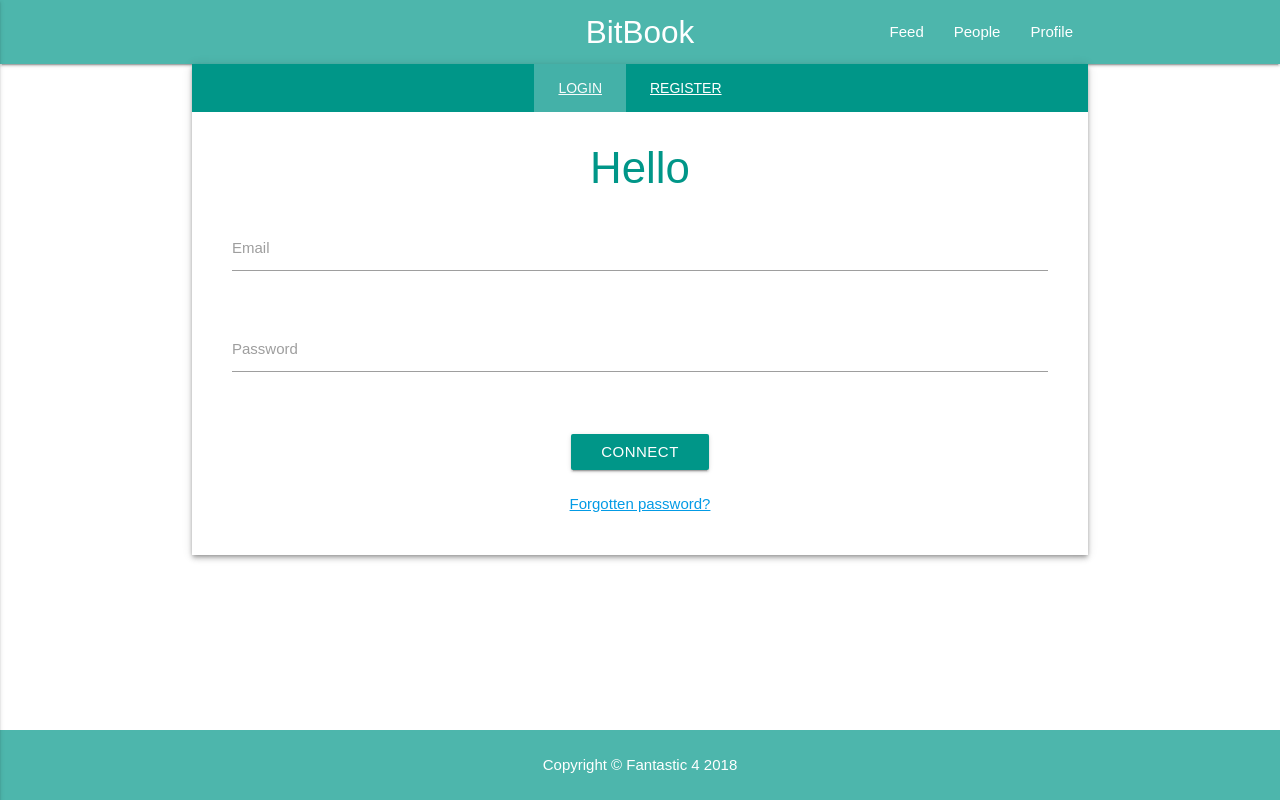
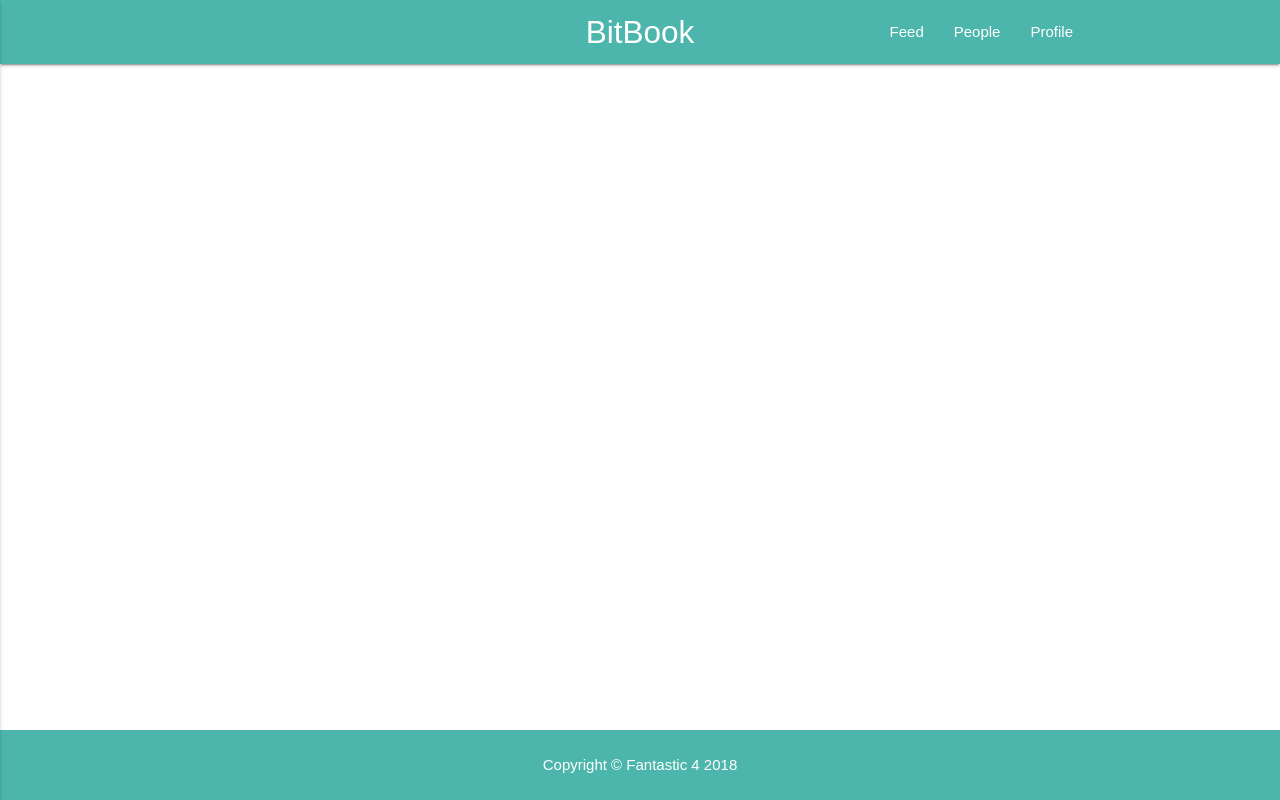
Before and after one commit to brankonole/bit-book, a React (Create React App) app: page /people#/home in a window 1280 px wide. Built offline with nearby package versions, Linux system fonts and the light colour scheme.

Commit message:
Register part 1

```diff
--- a/package.json
+++ b/package.json
@@ -10,7 +10,8 @@
     "react-modal": "^3.3.2",
     "react-router": "^4.2.0",
     "react-router-dom": "^4.2.2",
-    "react-scripts": "1.1.1"
+    "react-scripts": "1.1.1",
+    "react-tabs": "^2.2.1"
   },
   "scripts": {
     "start": "react-scripts start",
--- a/src/app/App.js
+++ b/src/app/App.js
@@ -24,7 +24,8 @@ class App extends Component {
             <Route exact path='/feed' component={Feed}/>
             {/*dodati type i id, da bi smo mogli da fetchujemo single postove*/}
             <Route exact path="/feed/:type/:id" component={SingleFeed}/>
-            <Route exact path="/home" component={LoginRegister}/>
+            <Route exact path="/login" component={LoginRegister}/>
+            <Route exact path="/register" component={LoginRegister}/>
             {/* <Redirect from="/" to="/home" /> */}
             <Route exact path='/' component={Feed}/>
             {/* SingleUserPage leads you to profile of some user other than you*/}
--- a/src/app/pages/login_register/LoginRegister.js
+++ b/src/app/pages/login_register/LoginRegister.js
@@ -1,32 +1,88 @@
 import React, { Component } from "react";
+import { Link } from 'react-router-dom';
+import { Tab, Tabs, TabList, TabPanel } from 'react-tabs';
+
+import { dataService } from '../../../services/DataService';
 
 import "./css/Login.css"
 
 class LoginRegister extends Component {
 	constructor(props) {
-		super(props)
+		super(props);
+		this.state = {
+			firstNameInputVal: '',
+			lastNameInputVal: '',
+			emailInputVal: '',
+			passInputVal: ''
 		}
+	}
+
+	//pokupiti vrednosti pakovati u objekat kad pozovemo Login Register prosledimo objekat
+
+	registerUser = () => {
+		let data = {
+			"username": this.state.emailInputVal,
+			"password": this.state.passInputVal,
+			"name": this.state.firstNameInputVal,
+			"email": this.state.emailInputVal
+		}
+
+		dataService.fetchRegister(data)
+			.then(res => {
+				sessionStorage.setItem('user', JSON.stringify(res));
+			})
+	}
+
+	addFirstName = (e) => {
+		this.setState({
+			firstNameInputVal: e.target.value
+		})
+	}
+
+	addLastName = (e) => {
+		this.setState({
+			lastNameInputVal: e.target.value
+		})
+	}
+
+	addEmail = (e) => {
+		this.setState({
+			emailInputVal: e.target.value
+		})
+	}
+
+	addPassword = (e) => {
+		this.setState({
+			passInputVal: e.target.value
+		})
+	}
+
 	render() {
+		console.log(this.state.firstNameInputVal);
+
 		return (
 			<div className="container white z-depth-2">
-				<ul className="tabs teal">
-					<li className="tab col s3"><a className="white-text active" href="login">login</a></li>
-					<li className="tab col s3"><a className="white-text" href="#register">register</a></li>
-				</ul>
+
+				<Tabs className='tab-demo z-depth-1'>
+					<TabList className='tabs tab-demo z-depth-1'>
+						<Tab className='tab'><Link to='/login' className='LoginRegister-link'>Login</Link></Tab>
+						<Tab className='tab'><Link to='/register' className='LoginRegister-link'>Register</Link></Tab>
+					</TabList>
+					<TabPanel>
 						<div id="login" className="col s12">
 							<form className="col s6">
 								<div className="form-container">
 									<h3 className="teal-text">Hello</h3>
 									<div className="row">
 										<div className="input-field col s12">
-									<input id="email" type="email" className="validate" />
-									<label for="email">Email</label>
+											<input type="email" className="validate" />
+											<label htmlFor="email">Email</label>
 										</div>
 									</div>
 									<div className="row">
 										<div className="input-field col s12">
-									<input id="password" type="password" className="validate" />
-									<label for="password">Password</label>
+											<input type="password" className="validate" />
+											<label htmlFor="password">Password</label>
 										</div>
 									</div>
 									<br />
@@ -39,40 +95,47 @@ class LoginRegister extends Component {
 								</div>
 							</form>
 						</div>
+					</TabPanel>
+					<TabPanel>
 						<div id="register" className="col s12">
 							<form className="col s12">
 								<div className="form-container">
 									<h3 className="teal-text">Welcome</h3>
 									<div className="row">
 										<div className="input-field col s12">
-									<input id="last_name" type="text" className="validate" />
-									<label for="last_name">First Name</label>
+											<input id="first_name" type="text" className="validate" onChange={this.addFirstName}/>
+											<label htmlFor="first_name">First Name</label>
 										</div>
 									</div>
 									<div className="row">
 										<div className="input-field col s12">
-									<input id="email" type="email" className="validate" />
-									<label for="email">Email</label>
+											<input id="last_name" type="text" className="validate" onChange={this.addLastName} />
+											<label htmlFor="last_name">Last Name</label>
 										</div>
 									</div>
 									<div className="row">
 										<div className="input-field col s12">
-									<input id="password" type="password" className="validate" />
-									<label for="password">Password</label>
+											<input type="email" className="validate" onChange={this.addEmail}/>
+											<label htmlFor="email">Email</label>
+										</div>
+									</div>
+									<div className="row">
+										<div className="input-field col s12">
+											<input type="password" className="validate" onChange={this.addPassword}/>
+											<label htmlFor="password">Password</label>
 										</div>
 									</div>
 									<center>
-								<button className="btn waves-effect waves-light teal" type="submit" name="action">Submit</button>
+										<button className="btn waves-effect waves-light teal" type="submit" name="action" onClick={this.registerUser}>Submit</button>
 									</center>
 								</div>
 							</form>
 						</div>
+					</TabPanel>
+				</Tabs>
 			</div>
-
-
 		)
 	}
 }
 
-
 export default LoginRegister;
--- a/src/app/pages/login_register/css/Login.css
+++ b/src/app/pages/login_register/css/Login.css
@@ -30,3 +30,8 @@ h5
 .confirmation-tabs-btn{
 	position: absolute;
 }
+
+.LoginRegister-link {
+	color: #009688 !important;
+	text-decoration: none;
+}
--- a/src/services/DataService.js
+++ b/src/services/DataService.js
@@ -257,6 +257,43 @@ class DataService {
             }
         })
     }
+
+    //Login
+
+    fetchLogin(data) {
+        return fetch(`${url}/login`, {
+            method: 'POST',
+            headers: {
+                'Content-Type': 'application/json',
+                'Key': key,
+                'SessionId': sessionId,
+                'Accept': "aplication/json"
+            },
+            body: JSON.stringify(data)
+        })
+        .then(res => {
+            let myJSON = res.json();
+            return myJSON;
+        })
+    }
+
+    //Register
+
+    fetchRegister(data) {
+        return fetch(`${url}/register`, {
+            method: 'POST',
+            headers: {
+                'Content-Type': 'application/json',
+                'Key': key,
+                'Accept': "aplication/json"
+            },
+            body: JSON.stringify(data)
+        })
+        .then(res => {
+            let myJSON = res.json();
+            return myJSON;
+        })
+    }
 }
 
 export const dataService = new DataService;
```
Also changed, not shown: 1 other file (tests, documents, lock files or other folders). Lines whose indentation alone changed are shown as unchanged.
